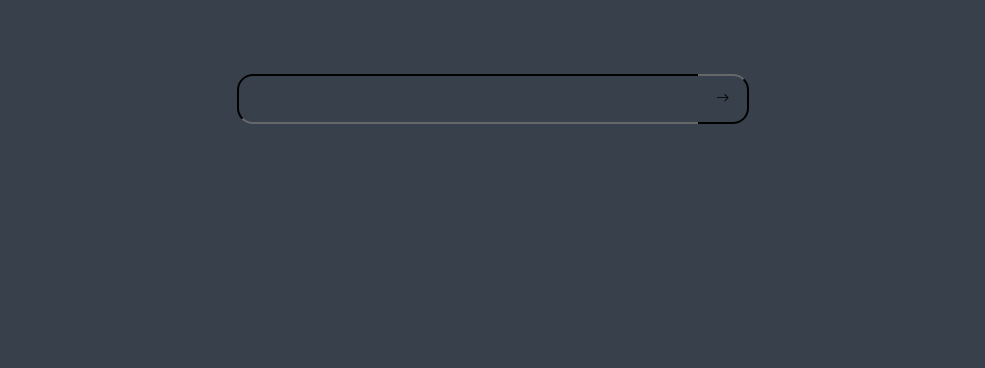
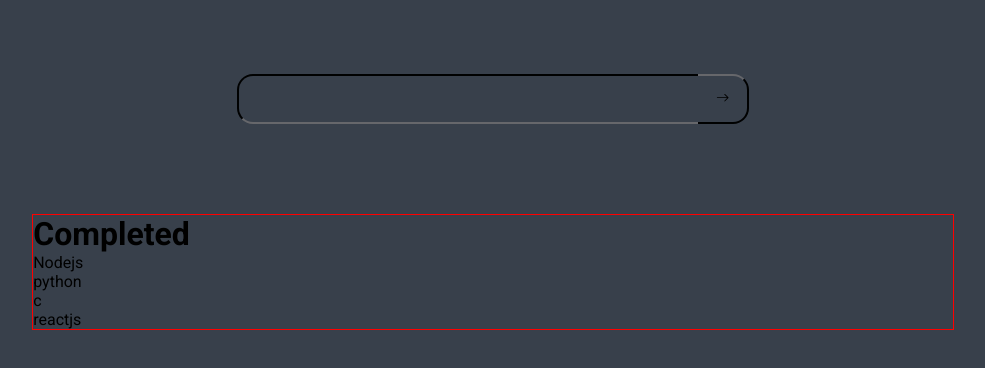
Before and after one commit to devamauryjunior/ToDoList-ReactJs, a React (Vite) app: page / in a window 1280 px wide. Shown: the top 368 px of the page, without its empty margins (147-1132 px from the left). Built offline with nearby package versions, Linux system fonts and the light colour scheme.

Commit message:
feat: add tarefas marcados como concluidas

```diff
--- a/src/components/App/index.jsx
+++ b/src/components/App/index.jsx
@@ -2,10 +2,15 @@ import React, { useState } from 'react'
 import './../../styles/App.css'
 import { BsArrowRight } from "react-icons/bs";
 import Tarefa from '../Tarefa';
+import TarefasConcluidas from '../TarefasConcluidas';
 
 function App() {
   const [novaTarefa, setNovaTarefa] = useState("");
   const [tarefas, setTarefas] = useState([]);
+
+  const [tarefasConcluidas, setTarefasConcluidas] = useState([]);
+
+  const handleTarefasConcluidas = (tarefa) => setTarefasConcluidas(prevState => [...prevState, tarefa]);
 
   return (
     <div className="App">
@@ -27,8 +32,18 @@ function App() {
       </form>
       <div className="appTarefas">
         {
-          tarefas.map(tarefa => <Tarefa key={tarefa} tarefa={tarefa} />)
+          tarefas.map((tarefa, idx) => <Tarefa key={idx} tarefa={tarefa} handleTarefaConcluida={handleTarefasConcluidas}/>)
         }
+        {/* {
+          tarefasConcluidas.map((concluidas, idx) => <TarefasConcluidas key={idx} taarefaConcluida={concluidas} />)
+        } */}
+      </div>
+      <div className="appTarefasConcluidas">
+        <h1>Completed</h1>
+        <TarefasConcluidas taarefaConcluida={"Nodejs"} />
+        <TarefasConcluidas taarefaConcluida={"python"} />
+        <TarefasConcluidas taarefaConcluida={"c"} />
+        <TarefasConcluidas taarefaConcluida={"reactjs"} />
       </div>
     </div>
   )
--- a/src/components/Tarefa/index.jsx
+++ b/src/components/Tarefa/index.jsx
@@ -1,11 +1,17 @@
-import React from "react";
+import React, { useEffect, useState } from "react";
 import './style.css'
 
 function Tarefa(props) {
     const { tarefa } = props;
+
+    const handleRadioInput = (event) => {
+        event.target.parentElement.style.display = "none";
+        props.handleTarefaConcluida(event.target.nextElementSibling.textContent);
+    }
+
     return (
         <div className="Tarefas">
-            <input type="radio" name="radioTarefa" id="radioTarefa" className="radioTarefa"/>
+            <input type="radio" name="radioTarefa" id="radioTarefa" className="radioTarefa" onClick={handleRadioInput}/>
             <span className="spanTarefa">{tarefa}</span>
         </div>
     )
--- a/src/components/TarefasConcluidas/index.jsx
+++ b/src/components/TarefasConcluidas/index.jsx
@@ -1,9 +1,10 @@
 import React from "react";
 
 function TarefasConcluidas(props) {
+    const { taarefaConcluida } = props;
     return (
         <div className="TarefasConcluidas">
-
+            <span>{taarefaConcluida}</span>
         </div>
     )
 }
--- a/src/styles/App.css
+++ b/src/styles/App.css
@@ -59,3 +59,12 @@
   flex-wrap: wrap;
   margin: 6rem auto 0 auto;
 }
+
+.appTarefasConcluidas {
+  width: 90%;
+  display: flex;
+  flex-direction: column;
+  border: 1px solid red;
+  margin: 3rem auto 0 auto;
+  text-align: left;
+}
```
